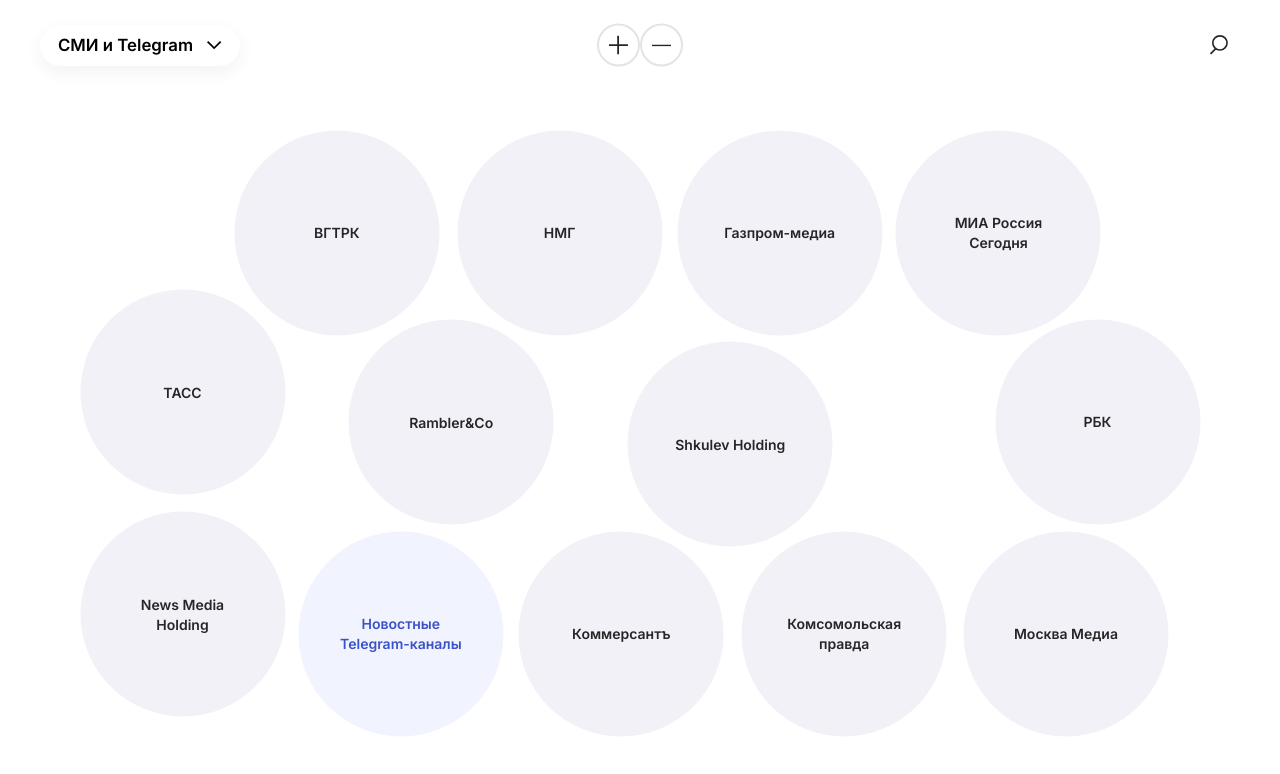
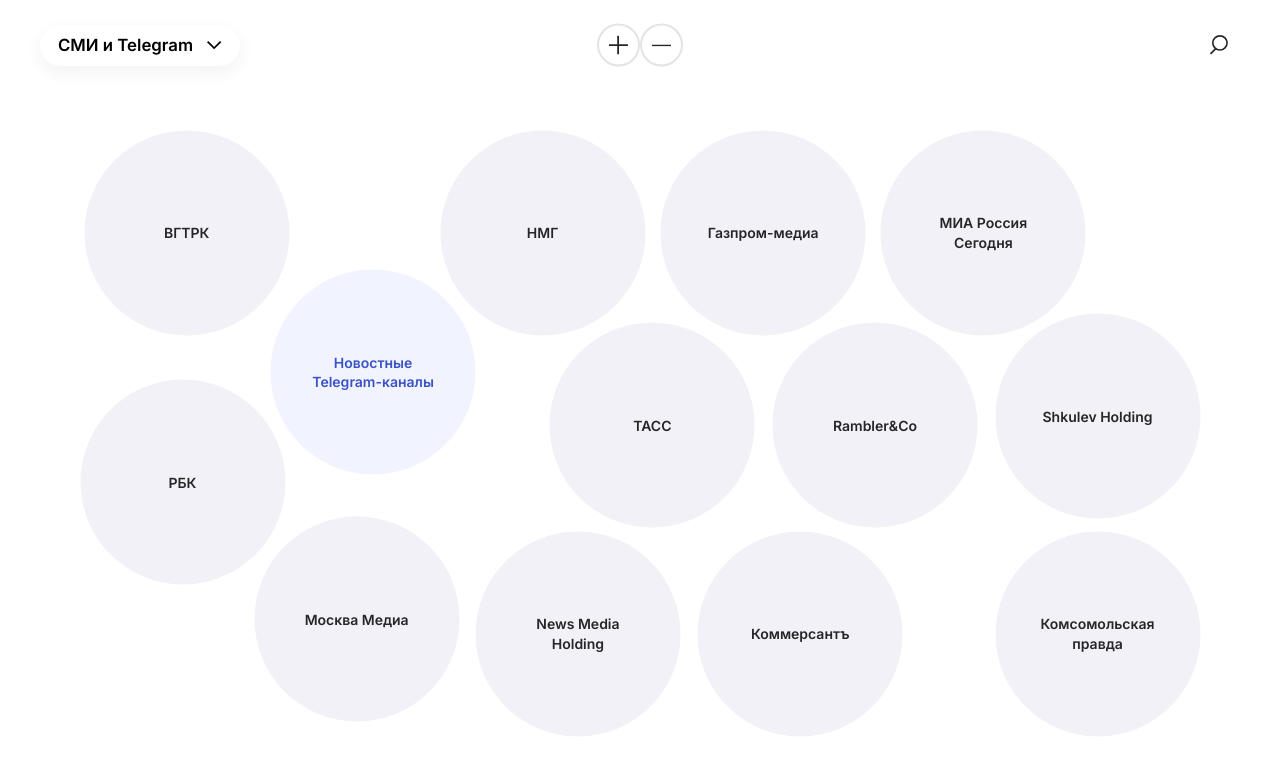
Before and after one commit to elhedgie/media-radar, a React (Vite) app: page / in a window 1280 px wide. Shown: the top 774 px of the page. Built offline with nearby package versions, Linux system fonts and the light colour scheme.

Commit message:
fix random layout

```diff
--- a/src/App.module.css
+++ b/src/App.module.css
@@ -196,15 +196,20 @@
   flex: 1;
   min-height: 0;
   display: flex;
+  justify-content: center; /* центрируем доску по горизонтали */
+  background: #ffffff; /* по бокам остаётся белое пространство */
 }
 
 .radar-board {
-  flex: 1;
+  /* фиксированный контейнер: узлы позиционируются относительно него */
   position: relative;
   border-radius: 30px;
   background: #ffffff;
   overflow: hidden;
   min-height: 420px;
+  /* фиксируем ширину 1440px, по бокам будет белое пространство */
+  width: 1440px;
+  margin: 0 auto; /* центрирование */
   transform-origin: 0 0;
   transition: transform 420ms cubic-bezier(.22,.9,.33,1);
 }
--- a/src/App.tsx
+++ b/src/App.tsx
@@ -7,7 +7,6 @@
 } from "./data/holdings";
 import type { PositionedNode } from "./types";
 import { RadarBoard } from "./components/RadarBoard";
-// DetailsDrawer temporarily unused
 import { DetailsDrawer } from "./components/DetailsDrawer";
 import { AppHeader } from "./components/AppHeader";
 
@@ -15,36 +14,44 @@
 const GAP = 18;
 const MARGIN = 40;
 
+// Виртуальная ширина, в которой считаем раскладку ВСЕГДА
+const LAYOUT_WIDTH = 1440;
+
 export default function App() {
   const boardRef = useRef<HTMLDivElement | null>(null);
   const [nodes, setNodes] = useState<PositionedNode[]>([]);
   const nodesRef = useRef<PositionedNode[]>([]);
+
+  // какая ширина используется для "виртуальной" раскладки (обычно 1440)
+  const layoutWidthRef = useRef<number | null>(null);
+  // текущий сдвиг (чтобы центрировать виртуальную раскладку в реальном контейнере)
+  const offsetRef = useRef<{ dx: number; dy: number }>({ dx: 0, dy: 0 });
+
   const [isFilterOpen, setIsFilterOpen] = useState(false);
-  // activeFilter: array of selected filter ids, e.g. ['warm','media']
-  // default is ['all'] which means both СМИ и Telegram
   const [activeFilter, setActiveFilter] = useState<string[]>(["all"]);
   const [selectedHolding, setSelectedHolding] = useState<HoldingNode | null>(
     null
   );
-  // триггер для сброса зума в RadarBoard
   const [resetZoomTrigger, _setResetZoomTrigger] = useState(0);
-  // триггеры для кнопок зума
   const [zoomInTrigger, setZoomInTrigger] = useState(0);
   const [zoomOutTrigger, setZoomOutTrigger] = useState(0);
 
   // -----------------------
-  // 1. СТАРТОВЫЙ РАНДОМ
+  // 1. СТАРТОВЫЙ ЛЭЙАУТ (в виртуальных координатах)
   // -----------------------
   const createInitial = (w: number, h: number) => {
     const res: PositionedNode[] = [];
     const r = DIAMETER / 2;
 
-    // Grid-based initial placement to avoid heavy initial overlaps.
+    // тут w — уже виртуальная ширина (не больше 1440)
+    const effW = w;
+    const xOffset = 0;
+
     const n = holdingsLevelOne.length;
     const cols = Math.ceil(Math.sqrt(n));
     const rows = Math.ceil(n / cols);
 
-    const availableW = Math.max(1, w - 2 * (MARGIN + r));
+    const availableW = Math.max(1, effW - 2 * (MARGIN + r));
     const availableH = Math.max(1, h - 2 * (MARGIN + r));
     const xStep = availableW / (cols + 1);
     const yStep = availableH / (rows + 1);
@@ -52,7 +59,7 @@
     for (let i = 0; i < n; i++) {
       const col = i % cols;
       const row = Math.floor(i / cols);
-      const cx = MARGIN + r + xStep * (col + 1);
+      const cx = xOffset + MARGIN + r + xStep * (col + 1);
       const cy = MARGIN + r + yStep * (row + 1);
       res.push({
         ...holdingsLevelOne[i],
@@ -67,9 +74,8 @@
   };
 
   // -----------------------
-  // 2. SYNCHRONOUS RELAXATION (compute final positions immediately)
+  // 2. СИНХРОННАЯ РЕЛАКСАЦИЯ (в виртуальной области w × h)
   // -----------------------
-  // Compute final positions synchronously (no animation) and return settled array.
   const relaxPositions = (
     srcList: PositionedNode[],
     w: number,
@@ -78,7 +84,9 @@
     const r = DIAMETER / 2;
     const minDist = DIAMETER + GAP;
 
-    // clone nodes so we don't mutate external refs
+    const effW = w;
+    const xOffset = 0;
+
     const list: PositionedNode[] = srcList.map((n) => ({ ...n }));
 
     let iteration = 0;
@@ -88,7 +96,7 @@
     while (iteration < MAX_ITER) {
       let maxSpeed = 0;
 
-      // forces
+      // силы отталкивания
       for (let i = 0; i < list.length; i++) {
         for (let j = i + 1; j < list.length; j++) {
           const A = list[i];
@@ -113,7 +121,7 @@
         }
       }
 
-      // integrate
+      // интеграция
       for (const n of list) {
         const MAX_V = 12;
         if (n.vx && n.vx > MAX_V) n.vx = MAX_V;
@@ -130,8 +138,8 @@
         const speed = Math.hypot(n.vx || 0, n.vy || 0);
         if (speed > maxSpeed) maxSpeed = speed;
 
-        const minX = MARGIN + r;
-        const maxX = w - MARGIN - r;
+        const minX = xOffset + MARGIN + r;
+        const maxX = xOffset + effW - MARGIN - r;
         const minY = MARGIN + r;
         const maxY = h - MARGIN - r;
 
@@ -149,62 +157,67 @@
   };
 
   // -----------------------
-  // 3. МЯГКАЯ РЕАКЦИЯ НА RESIZE
-  // -----------------------
-  const gentleResizeAdjust = (w: number, h: number) => {
-    const r = DIAMETER / 2;
-
-    const list = nodesRef.current;
-    let changed = false;
-
-    for (const n of list) {
-      const minX = MARGIN + r;
-      const maxX = w - MARGIN - r;
-      const minY = MARGIN + r;
-      const maxY = h - MARGIN - r;
-
-      if (n.cx < minX) {
-        n.cx = minX;
-        changed = true;
-      }
-      if (n.cx > maxX) {
-        n.cx = maxX;
-        changed = true;
-      }
-      if (n.cy < minY) {
-        n.cy = minY;
-        changed = true;
-      }
-      if (n.cy > maxY) {
-        n.cy = maxY;
-        changed = true;
-      }
-    }
-
-    if (changed) setNodes([...list]);
-  };
-
-  // -----------------------
-  // 4. ИНИЦИАЛИЗАЦИЯ
+  // 3. ИНИЦИАЛИЗАЦИЯ + РЕСАЙЗ
   // -----------------------
   useLayoutEffect(() => {
     if (!boardRef.current) return;
 
     const rect = boardRef.current.getBoundingClientRect();
-    const w = rect.width;
-    const h = rect.height;
+    const containerW = rect.width;
+    const containerH = rect.height;
 
-    // создаём стартовый layout один раз
-    const initial = createInitial(w, h);
-    // рассчитываем финальные позиции синхронно и ставим их сразу
-    const settled = relaxPositions(initial, w, h);
-    nodesRef.current = settled;
-    setNodes([...settled]);
+    // Виртуальная ширина раскладки (но не больше реальной — чтобы на узких экранах не вылезать)
+    const layoutW = Math.min(LAYOUT_WIDTH, containerW);
+    layoutWidthRef.current = layoutW;
 
-    // следим за изменениями размера
+    // Считаем раскладку в ВИРТУАЛЬНЫХ координатах [0..layoutW]
+    const initialVirtual = createInitial(1360, 634);
+    console.log("Initial virtual positions:", layoutW);
+    const settledVirtual = relaxPositions(initialVirtual, 1360, 634);
+
+    // Центрируем виртуальную область внутри реального контейнера
+    const dx = (containerW - layoutW) / 2;
+    const dy = 0; // если захочешь по вертикали центрировать — можно тоже что-то посчитать
+    offsetRef.current = { dx, dy };
+
+    const projected = settledVirtual.map((n) => ({
+      ...n,
+      cx: n.cx + dx,
+      cy: n.cy + dy,
+    }));
+
+    nodesRef.current = projected;
+    setNodes([...projected]);
+
+    // При ресайзе НИЧЕГО заново не считаем, только сдвигаем всё целиком
     const ro = new ResizeObserver(() => {
-      const rect2 = boardRef.current!.getBoundingClientRect();
-      gentleResizeAdjust(rect2.width, rect2.height);
+      if (!boardRef.current || layoutWidthRef.current == null) return;
+
+      const rect2 = boardRef.current.getBoundingClientRect();
+      const newContainerW = rect2.width;
+      const newContainerH = rect2.height;
+
+      const layoutW2 = layoutWidthRef.current;
+
+      // новый сдвиг, чтобы центрировать ту же виртуальную ширину
+      const newDx = (newContainerW - layoutW2) / 2;
+      const newDy = 0;
+
+      const { dx: prevDx, dy: prevDy } = offsetRef.current;
+      const ddx = newDx - prevDx;
+      const ddy = newDy - prevDy;
+
+      if (ddx !== 0 || ddy !== 0) {
+        const shifted = nodesRef.current.map((n) => ({
+          ...n,
+          cx: n.cx + ddx,
+          cy: n.cy + ddy,
+        }));
+        nodesRef.current = shifted;
+        setNodes([...shifted]);
+      }
+
+      offsetRef.current = { newDx, newDy } as any; // маленький хак, чтобы не заводить новый тип
     });
 
     ro.observe(boardRef.current);
@@ -212,18 +225,45 @@
     return () => ro.disconnect();
   }, []);
 
-  // Когда изменяется набор фильтров, перераспределяем узлы, чтобы убрать возможные перекрытия
+  // -----------------------
+  // 4. ПЕРЕРАЗМЕЩЕНИЕ ПРИ СМЕНЕ ФИЛЬТРОВ
+  // -----------------------
   useEffect(() => {
     if (!boardRef.current) return;
+    if (layoutWidthRef.current == null) return;
+
     const rect = boardRef.current.getBoundingClientRect();
-    // пересчитаем позиции синхронно и сразу установим итоговую раскладку
-    const settled = relaxPositions(nodesRef.current, rect.width, rect.height);
-    nodesRef.current = settled;
-    setNodes([...settled]);
-    return;
+    const containerW = rect.width;
+    const containerH = rect.height;
+    const layoutW = layoutWidthRef.current;
+
+    const { dx, dy } = offsetRef.current;
+
+    // переводим текущее состояние в виртуальные координаты (отнимаем сдвиг)
+    const virtual = nodesRef.current.map((n) => ({
+      ...n,
+      cx: n.cx - dx,
+      cy: n.cy - dy,
+    }));
+
+    // пересчитываем раскладку в виртуальной области
+    const relaxedVirtual = relaxPositions(virtual, layoutW, containerH);
+
+    // назад в реальные координаты
+    const projected = relaxedVirtual.map((n) => ({
+      ...n,
+      cx: n.cx + dx,
+      cy: n.cy + dy,
+    }));
+
+    nodesRef.current = projected;
+    setNodes([...projected]);
     // eslint-disable-next-line react-hooks/exhaustive-deps
   }, [activeFilter]);
 
+  // -----------------------
+  // 5. ESC закрывает фильтр/модалку
+  // -----------------------
   useEffect(() => {
     const handleKeyDown = (event: KeyboardEvent) => {
       if (event.key === "Escape") {
@@ -244,7 +284,6 @@
     { id: "tg", label: "Telegram" },
   ];
 
-  // derive active flag for UI
   const activeSet = new Set(activeFilter);
   const filterOptions = baseOptions.map((opt) => ({
     ...opt,
@@ -254,24 +293,20 @@
   const handleToggleFilterOption = (id: string) => {
     setActiveFilter((prev) => {
       const s = new Set(prev);
-      // selecting 'all' resets everything
       if (id === "all") return ["all"];
 
-      // remove the 'all' placeholder if present
       s.delete("all");
 
       if (id === "warm") {
         if (s.has("warm")) s.delete("warm");
         else s.add("warm");
       } else if (id === "media" || id === "tg") {
-        // media and tg are mutually exclusive
         if (s.has(id)) s.delete(id);
         else {
           s.delete(id === "media" ? "tg" : "media");
           s.add(id);
         }
       } else {
-        // toggle other options (e.g., private)
         if (s.has(id)) s.delete(id);
         else s.add(id);
       }
@@ -279,7 +314,6 @@
       if (s.size === 0) return ["all"];
       return Array.from(s);
     });
-    // NOTE: keep dropdown open per UX request
   };
 
   return (
@@ -291,10 +325,8 @@
           onCloseFilter={() => setIsFilterOpen(false)}
           onZoomIn={() => setZoomInTrigger((t) => t + 1)}
           onZoomOut={() => {
-            // If modal is open, close it and step zoom once (to level 2)
             if (selectedHolding) {
               setSelectedHolding(null);
-              // trigger one zoom-out step in the board
               setZoomOutTrigger((t) => t + 1);
               return;
             }
@@ -308,16 +340,12 @@
           nodes={nodes}
           diameter={DIAMETER}
           onSelect={(h) => {
-            // Always update modal: if the same holding was selected, briefly
-            // clear selection to force a re-render so users can click the same
-            // item repeatedly and see its data refreshed.
             if (!h) {
               setSelectedHolding(null);
               return;
             }
             if (selectedHolding && selectedHolding.id === h.id) {
               setSelectedHolding(null);
-              // schedule next set to allow state change
               setTimeout(() => setSelectedHolding(h), 0);
             } else {
               setSelectedHolding(h);
--- a/src/components/FilterDropdown.tsx
+++ b/src/components/FilterDropdown.tsx
@@ -58,7 +58,11 @@
                 key={option.id}
                 role="button"
                 onClick={() => onToggleOption && onToggleOption(option.id)}
-                style={{ display: "flex", justifyContent: "space-between", cursor: "pointer" }}
+                style={{
+                  display: "flex",
+                  justifyContent: "space-between",
+                  cursor: "pointer",
+                }}
               >
                 <span>{option.label}</span>
                 <span className={styles["filter-dot"]}>
--- a/src/data/holdings.ts
+++ b/src/data/holdings.ts
@@ -61,6 +61,14 @@
       "Дмитрий Киселёв — генеральный директор; Маргарита Симоньян — главный редактор.",
     politicalForce: "Полностью государственная структура; связана с АП и МИД.",
     description: "Международное агентство, транслирующее официальную повестку.",
+  },
+  {
+    id: "tg-channels",
+    name: "Новостные Telegram-каналы",
+    accent: true,
+    otherAssets:
+      ", Readovka, Раньше всех. Ну почти, Правдивости, Baza, Осторожно, Новости, Топор Горячие Новости, SHOT",
+    keyTelegrams: "Прямой Эфир, Топор Live, Mash",
   },
   {
     id: "tass",
@@ -148,14 +156,6 @@
       "Игорь Шестаков — главный редактор; Дмитрий Грачев — главный продюсер; Дмитрий Щугорев — главный редактор «Москва 24».",
     politicalForce: "Официальный медиахолдинг правительства Москвы.",
     description: "Медиасеть столицы, созданная правительством Москвы.",
-  },
-  {
-    id: "tg-channels",
-    name: "Новостные Telegram-каналы",
-    accent: true,
-    otherAssets:
-      ", Readovka, Раньше всех. Ну почти, Правдивости, Baza, Осторожно, Новости, Топор Горячие Новости, SHOT",
-    keyTelegrams: "Прямой Эфир, Топор Live, Mash",
   },
 ];
 
@@ -326,7 +326,8 @@
     subscribers: "2 053 982",
     reach: "509 154",
     leader: "ANO Диалог; политтехнологические связи.",
-    description: "Фокус на повестке СВО и законодательных изменениях; политический наратив.",
+    description:
+      "Фокус на повестке СВО и законодательных изменениях; политический наратив.",
     mentionNotes:
       "Часто упоминают Авито, Wildberries; личности — Путин, Трампа, Зеленского.",
   },
@@ -348,7 +349,8 @@
     subscribers: "1 895 944",
     reach: "155 000",
     leader: "Анонимные основатели; рерайт чужих новостей.",
-    description: "Живут за счёт рерайта новостей из других каналов; приоритет — крупные инфоповоды.",
+    description:
+      "Живут за счёт рерайта новостей из других каналов; приоритет — крупные инфоповоды.",
     mentionNotes:
       "Продвигают сомнительные компании и инфобизнес; часто упоминают Путина, Трампа, Зеленского.",
   },
@@ -369,7 +371,8 @@
     link: "https://t.me/ostorozhno_novosti",
     subscribers: "1 612 707",
     reach: "422 267",
-    leader: "Канал холдинга Собчак Осторожно Media; фокус на уголовных и политических темах.",
+    leader:
+      "Канал холдинга Собчак Осторожно Media; фокус на уголовных и политических темах.",
     description:
       "Фокус на оперативных сводках и визуальном контенте; баланс текста и медиа.",
     mentionNotes:
@@ -382,7 +385,8 @@
     subscribers: "1 366 433",
     reach: "237 818",
     leader: "Анонимная редакция; вирусные желтые новости.",
-    description: "Часто публикуют материалы желтого характера; рекламные интеграции.",
+    description:
+      "Часто публикуют материалы желтого характера; рекламные интеграции.",
     mentionNotes:
       "Рекламируют банки, букмекеров и криптопроекты; часто упоминают Путина, Трампа, Зеленского, Илона Маска.",
   },
```
Also changed, not shown: src/components/AppHeader.tsx (+4 -5 lines), src/components/DetailsDrawer.tsx (+10 -4 lines), src/data/warmContacts.ts (+20 -20 lines).
